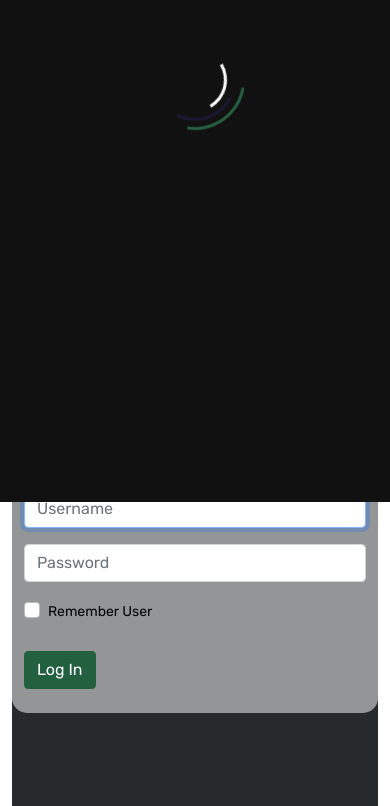
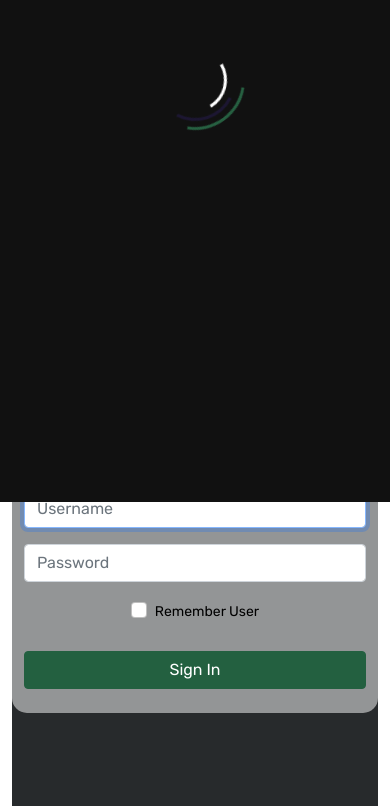
Before and after one commit to jdcardenasBrock/brockmlc, a Laravel app: page /login in a window 390 px wide. Shown: the part 342-1148 px from the top of the page. Run offline with Laravel 8, Linux system fonts and the light colour scheme; some libraries are stand-ins or nearby versions.

Commit message:
ajuste login ultimo

```diff
--- a/resources/views/auth/login.blade.php
+++ b/resources/views/auth/login.blade.php
@@ -88,7 +88,7 @@
                                         </div>
 
                                         <div class="row mb-3">
-                                            <div class="col-md-6 offset-md-3">
+                                            <div class="col-md-6 offset-md-3 d-flex justify-content-center">
                                                 <div class="form-check">
                                                     <input class="form-check-input" type="checkbox" name="remember" id="remember" {{ old('remember') ? 'checked' : '' }}>
 
@@ -100,9 +100,9 @@
                                         </div>
 
                                         <div class="row mb-0 mt-4">
-                                            <div class="col-md-5 offset-md-4">
-                                                <button type="submit" class="btn btn-primary" style="background-color:#236040;border-color:#236040;">
-                                                    {{ __('Log In') }}
+                                            <div class="col-md-4 offset-md-4">
+                                                <button type="submit" class="btn btn-primary w-100" style="background-color:#236040;border-color:#236040;">
+                                                    {{ __('Sign In') }}
                                                 </button>
 
                                                 <!-- @if (Route::has('password.request'))
```
